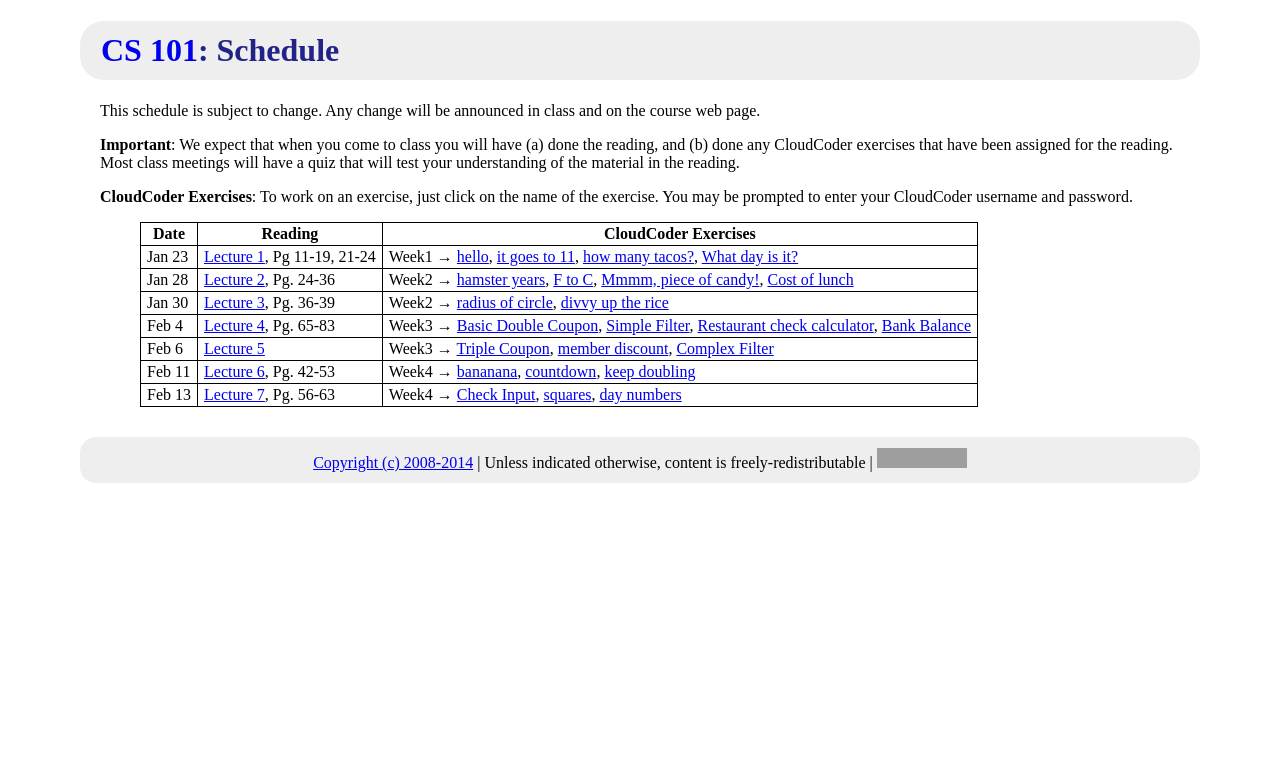
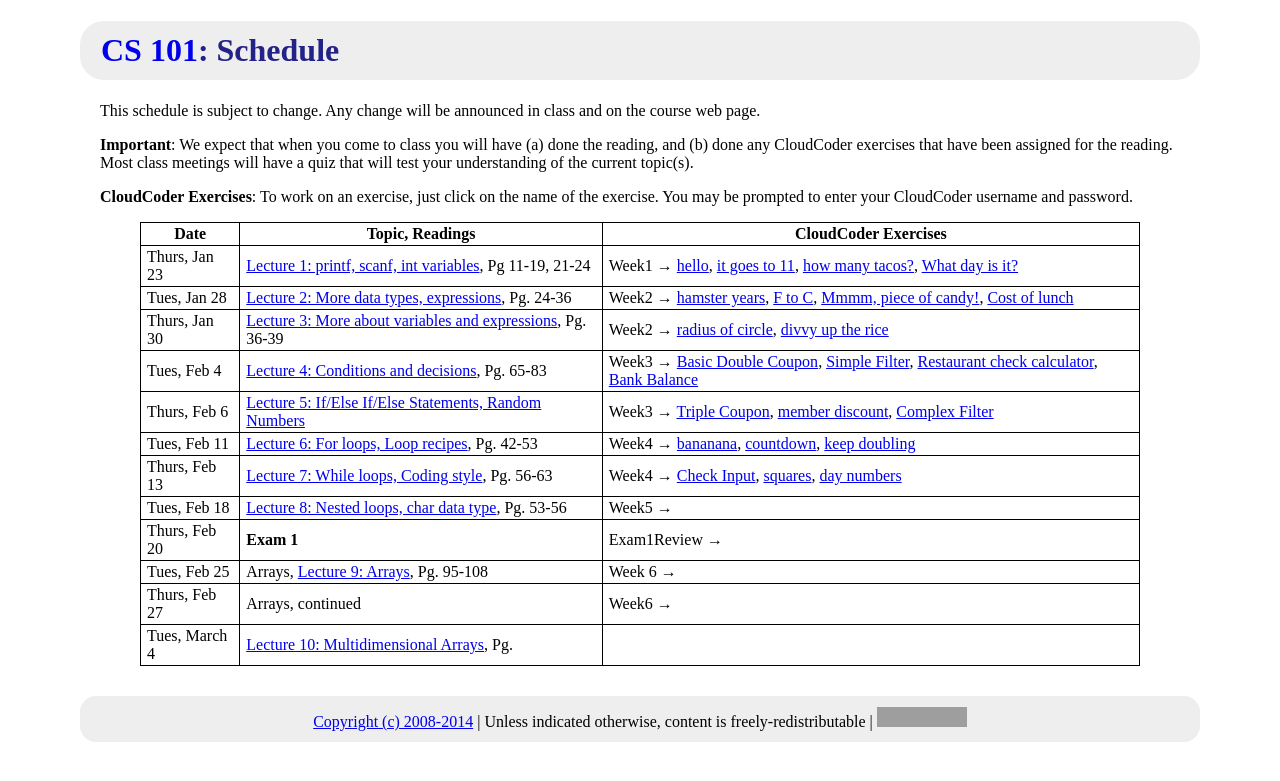
Before and after one commit to ycpcs/cs101-spring2014, a Jekyll site: the page built from schedule.md, in a window 1280 px wide. Shown: the top 781 px of the page. Built offline with Jekyll 4.4.1, drawn with Linux system fonts in a browser that asks for light colours; Markdown is read by kramdown in place of the engine named in the settings; grey boxes are pictures that could not be loaded.

Commit message:
more detail in schedule

```diff
--- a/schedule.md
+++ b/schedule.md
@@ -6,22 +6,27 @@ title: Schedule
 This schedule is subject to change.  Any change will be
 announced in class and on the course web page.
 
-**Important**: We expect that when you come to class you will have (a) done the reading, and (b) done any CloudCoder exercises that have been assigned for the reading.  Most class meetings will have a quiz that will test your understanding of the material in the reading.
+**Important**: We expect that when you come to class you will have (a) done the reading, and (b) done any CloudCoder exercises that have been assigned for the reading.  Most class meetings will have a quiz that will test your understanding of the current topic(s).
 
 **CloudCoder Exercises**: To work on an exercise, just click on the name of
 the exercise.  You may be prompted to enter your CloudCoder username
 and password.
 
 
-> Date | Reading | CloudCoder Exercises
+> Date | Topic, Readings | CloudCoder Exercises
 > ---- | ------- | --------------------
-> Jan 23 | [Lecture 1](lectures/lecture01.html), Pg 11-19, 21-24 | Week1 &rarr; [hello](https://cs.ycp.edu/cloudcoder/#exercise?c=5,p=81), [it goes to 11](https://cs.ycp.edu/cloudcoder/#exercise?c=5,p=82), [how many tacos?](https://cs.ycp.edu/cloudcoder/#exercise?c=5,p=83), [What day is it?](https://cs.ycp.edu/cloudcoder/#exercise?c=5,p=84)
-> Jan 28 | [Lecture 2](lectures/lecture02.html), Pg. 24-36 | Week2 &rarr; [hamster years](https://cs.ycp.edu/cloudcoder/#exercise?c=5,p=85), [F to C](https://cs.ycp.edu/cloudcoder/#exercise?c=5,p=86), [Mmmm, piece of candy!](https://cs.ycp.edu/cloudcoder/#exercise?c=5,p=87), [Cost of lunch](https://cs.ycp.edu/cloudcoder/#exercise?c=5,p=88)
-> Jan 30 | [Lecture 3](lectures/lecture03.html), Pg. 36-39 | Week2 &rarr; [radius of circle](https://cs.ycp.edu/cloudcoder/#exercise?c=5,p=89), [divvy up the rice](https://cs.ycp.edu/cloudcoder/#exercise?c=5,p=90)
-> Feb 4 | [Lecture 4](lectures/lecture04.html), Pg. 65-83 | Week3 &rarr; [Basic Double Coupon](https://cs.ycp.edu/cloudcoder/#exercise?c=5,p=91), [Simple Filter](https://cs.ycp.edu/cloudcoder/#exercise?c=5,p=92), [Restaurant check calculator](https://cs.ycp.edu/cloudcoder/#exercise?c=5,p=94), [Bank Balance](https://cs.ycp.edu/cloudcoder/#exercise?c=5,p=93)
-> Feb 6 | [Lecture 5](lectures/lecture05.html) | Week3 &rarr; [Triple Coupon](https://cs.ycp.edu/cloudcoder/#exercise?c=5,p=95), [member discount](https://cs.ycp.edu/cloudcoder/#exercise?c=5,p=96), [Complex Filter](https://cs.ycp.edu/cloudcoder/#exercise?c=5,p=97)
-> Feb 11 | [Lecture 6](lectures/lecture06.html), Pg. 42-53 | Week4 &rarr; [bananana](https://cs.ycp.edu/cloudcoder/#exercise?c=5,p=98), [countdown](https://cs.ycp.edu/cloudcoder/#exercise?c=5,p=99), [keep doubling](https://cs.ycp.edu/cloudcoder/#exercise?c=5,p=100)
-> Feb 13 | [Lecture 7](lectures/lecture07.html), Pg. 56-63 | Week4 &rarr; [Check Input](https://cs.ycp.edu/cloudcoder/#exercise?c=5,p=101), [squares](https://cs.ycp.edu/cloudcoder/#exercise?c=5,p=102), [day numbers](https://cs.ycp.edu/cloudcoder/#exercise?c=5,p=103)
+> Thurs, Jan 23 | [Lecture 1: printf, scanf, int variables](lectures/lecture01.html), Pg 11-19, 21-24 | Week1 &rarr; [hello](https://cs.ycp.edu/cloudcoder/#exercise?c=5,p=81), [it goes to 11](https://cs.ycp.edu/cloudcoder/#exercise?c=5,p=82), [how many tacos?](https://cs.ycp.edu/cloudcoder/#exercise?c=5,p=83), [What day is it?](https://cs.ycp.edu/cloudcoder/#exercise?c=5,p=84)
+> Tues, Jan 28 | [Lecture 2: More data types, expressions](lectures/lecture02.html), Pg. 24-36 | Week2 &rarr; [hamster years](https://cs.ycp.edu/cloudcoder/#exercise?c=5,p=85), [F to C](https://cs.ycp.edu/cloudcoder/#exercise?c=5,p=86), [Mmmm, piece of candy!](https://cs.ycp.edu/cloudcoder/#exercise?c=5,p=87), [Cost of lunch](https://cs.ycp.edu/cloudcoder/#exercise?c=5,p=88)
+> Thurs, Jan 30 | [Lecture 3: More about variables and expressions](lectures/lecture03.html), Pg. 36-39 | Week2 &rarr; [radius of circle](https://cs.ycp.edu/cloudcoder/#exercise?c=5,p=89), [divvy up the rice](https://cs.ycp.edu/cloudcoder/#exercise?c=5,p=90)
+> Tues, Feb 4 | [Lecture 4: Conditions and decisions](lectures/lecture04.html), Pg. 65-83 | Week3 &rarr; [Basic Double Coupon](https://cs.ycp.edu/cloudcoder/#exercise?c=5,p=91), [Simple Filter](https://cs.ycp.edu/cloudcoder/#exercise?c=5,p=92), [Restaurant check calculator](https://cs.ycp.edu/cloudcoder/#exercise?c=5,p=94), [Bank Balance](https://cs.ycp.edu/cloudcoder/#exercise?c=5,p=93)
+> Thurs, Feb 6 | [Lecture 5: If/Else If/Else Statements, Random Numbers](lectures/lecture05.html) | Week3 &rarr; [Triple Coupon](https://cs.ycp.edu/cloudcoder/#exercise?c=5,p=95), [member discount](https://cs.ycp.edu/cloudcoder/#exercise?c=5,p=96), [Complex Filter](https://cs.ycp.edu/cloudcoder/#exercise?c=5,p=97)
+> Tues, Feb 11 | [Lecture 6: For loops, Loop recipes](lectures/lecture06.html), Pg. 42-53 | Week4 &rarr; [bananana](https://cs.ycp.edu/cloudcoder/#exercise?c=5,p=98), [countdown](https://cs.ycp.edu/cloudcoder/#exercise?c=5,p=99), [keep doubling](https://cs.ycp.edu/cloudcoder/#exercise?c=5,p=100)
+> Thurs, Feb 13 | [Lecture 7: While loops, Coding style](lectures/lecture07.html), Pg. 56-63 | Week4 &rarr; [Check Input](https://cs.ycp.edu/cloudcoder/#exercise?c=5,p=101), [squares](https://cs.ycp.edu/cloudcoder/#exercise?c=5,p=102), [day numbers](https://cs.ycp.edu/cloudcoder/#exercise?c=5,p=103)
+> Tues, Feb 18 | [Lecture 8: Nested loops, char data type](lectures/lecture08.html), Pg. 53-56 | Week5 &rarr;
+> Thurs, Feb 20 | **Exam 1** | Exam1Review &rarr;
+> Tues, Feb 25 | Arrays, [Lecture 9: Arrays](lectures/lecture09.html), Pg. 95-108 | Week 6 &rarr;
+> Thurs, Feb 27 | Arrays, continued | Week6 &rarr;
+> Tues, March 4 | [Lecture 10: Multidimensional Arrays](lectures/lecture10.html), Pg.
 
 <!-- vim:set wrap: ­-->
 <!-- vim:set linebreak: -->
```
Also changed, not shown: lectures/index.md (+1 -0 lines), lectures/lecture10.md (added, +90 -0 lines).
